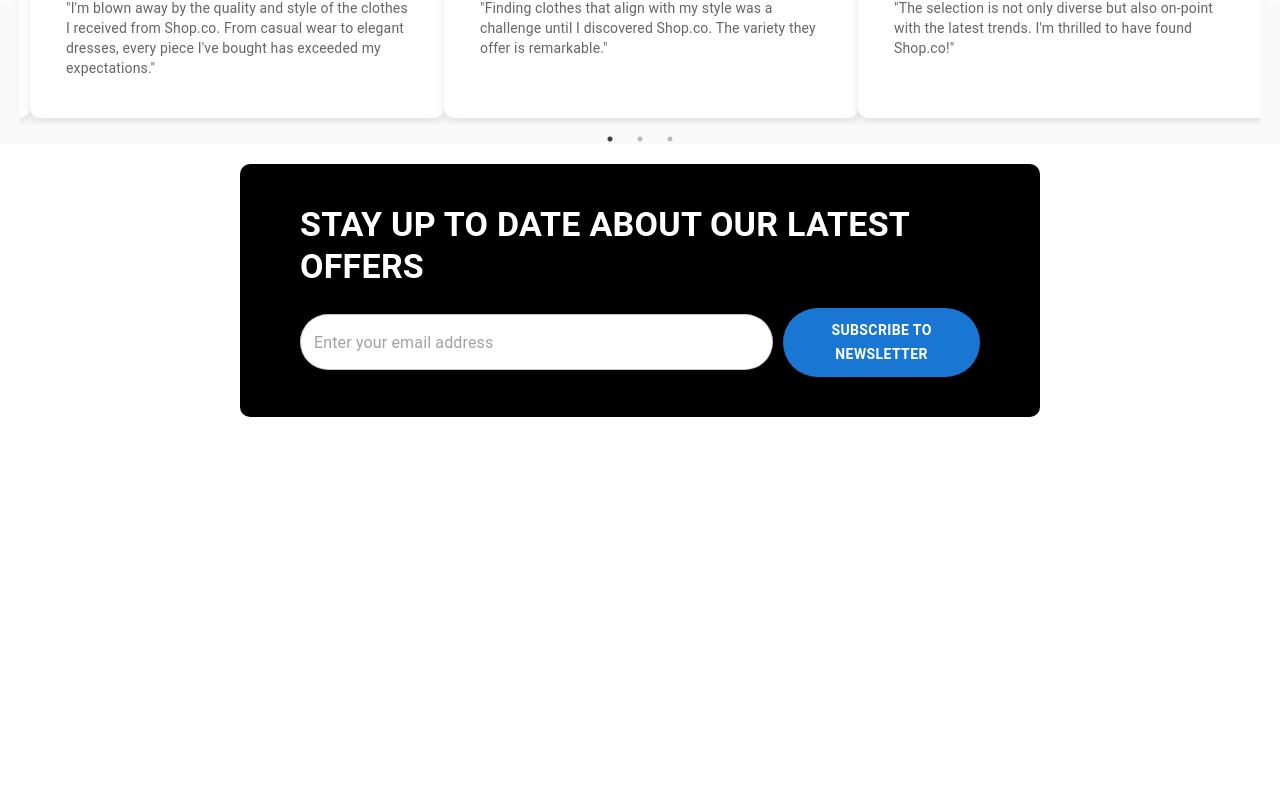
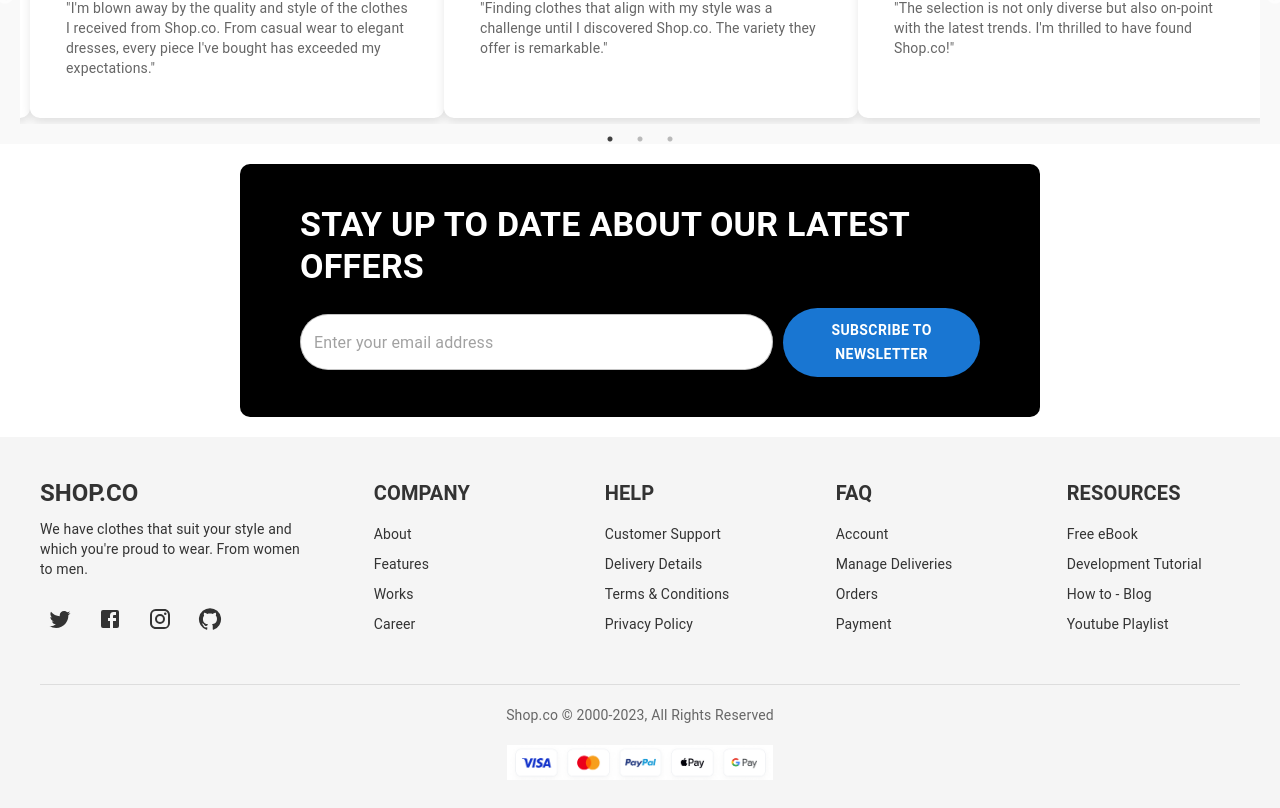
Before and after one commit to RebootCode2024/western-clothing-shop, a Next.js app: page / in a window 1280 px wide. Shown: the part 3531-4339 px from the top of the page. Before the commit the page ends 3968 px from the top, so only its background shows below. Built offline with nearby package versions, Linux system fonts and the light colour scheme.

Commit message:
footer added

```diff
--- /dev/null
+++ b/src/app/components/Footer.jsx
@@ -0,0 +1,86 @@
+"use client"; // Mark this component as a client-side component
+
+import React from "react";
+import { Box, Typography, Grid, IconButton } from "@mui/material";
+import { Twitter, Facebook, Instagram, GitHub } from "@mui/icons-material";
+
+// Mock data for the footer sections
+const sections = [
+  {
+    title: "COMPANY",
+    items: ["About", "Features", "Works", "Career"],
+  },
+  {
+    title: "HELP",
+    items: ["Customer Support", "Delivery Details", "Terms & Conditions", "Privacy Policy"],
+  },
+  {
+    title: "FAQ",
+    items: ["Account", "Manage Deliveries", "Orders", "Payment"],
+  },
+  {
+    title: "RESOURCES",
+    items: ["Free eBook", "Development Tutorial", "How to - Blog", "Youtube Playlist"],
+  },
+];
+
+const Footer = () => {
+  return (
+    <Box sx={{ backgroundColor: "#f5f5f5", padding: "40px", color: "#333", textAlign: "center" }}>
+      {/* Upper section with company info and social icons */}
+      <Grid container spacing={4} sx={{ justifyContent: "space-between", textAlign: { xs: "center", md: "left" } }}>
+        <Grid item xs={12} md={3}>
+          <Typography variant="h5" sx={{ fontWeight: "bold", marginBottom: "10px" }}>
+            SHOP.CO
+          </Typography>
+          <Typography variant="body2" sx={{ marginBottom: "20px" }}>
+            We have clothes that suit your style and which you're proud to wear. From women to men.
+          </Typography>
+          <Box sx={{ display: "flex", justifyContent: { xs: "center", md: "flex-start" }, gap: "10px" }}>
+            <IconButton color="inherit">
+              <Twitter />
+            </IconButton>
+            <IconButton color="inherit">
+              <Facebook />
+            </IconButton>
+            <IconButton color="inherit">
+              <Instagram />
+            </IconButton>
+            <IconButton color="inherit">
+              <GitHub />
+            </IconButton>
+          </Box>
+        </Grid>
+
+        {/* Footer sections with links */}
+        {sections.map((section, index) => (
+          <Grid item xs={12} md={2} key={index}>
+            <Typography variant="h6" sx={{ fontWeight: "bold", marginBottom: "15px" }}>
+              {section.title}
+            </Typography>
+            {section.items.map((item, idx) => (
+              <Typography key={idx} variant="body2" sx={{ marginBottom: "10px" }}>
+                {item}
+              </Typography>
+            ))}
+          </Grid>
+        ))}
+      </Grid>
+
+      {/* Lower section with copyright and payment methods */}
+      <Box sx={{ marginTop: "40px", borderTop: "1px solid #ddd", paddingTop: "20px" }}>
+        <Typography variant="body2" sx={{ marginBottom: "20px", color: "#666" }}>
+          Shop.co © 2000-2023, All Rights Reserved
+        </Typography>
+        <Box sx={{ display: "flex", justifyContent: { xs: "center", md: "center" }, gap: "10px" }}>
+          <img src="/assets/visa.png" alt="Visa" style={{ height: "35px" }} />
+          {/* <img src="/paypal.png" alt="PayPal" style={{ height: "30px" }} />
+          <img src="/apple-pay.png" alt="Apple Pay" style={{ height: "30px" }} />
+          <img src="/google-pay.png" alt="Google Pay" style={{ height: "30px" }} /> */}
+        </Box>
+      </Box>
+    </Box>
+  );
+};
+
+export default Footer;
--- a/src/app/page.tsx
+++ b/src/app/page.tsx
@@ -7,6 +7,7 @@ import TopSelling from './components/TopSelling'; // Import the TopSelling compo
 import BrowseByDressStyle from './components/BrowseByDressStyle'; // Import the BrowseByDressStyle component
 import HappyCustomers from './components/HappyCustomers'; // Import the HappyCustomers component
 import NewsletterSubscribe from './components/NewsletterSubscribe'; // Import the NewsletterSubscribe component
+import Footer from './components/Footer'; // Import the Footer component
 
 export default function Home() {
   return (
@@ -38,6 +39,9 @@ export default function Home() {
       {/* Include the NewsletterSubscribe component */}
       <NewsletterSubscribe />
 
+      {/* Include the Footer component */}
+      <Footer />
+
       {/* Other sections or components */}
     </main>
   );
```
Also changed, not shown: public/assets/visa.png (added).
